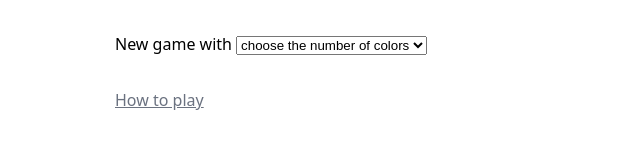
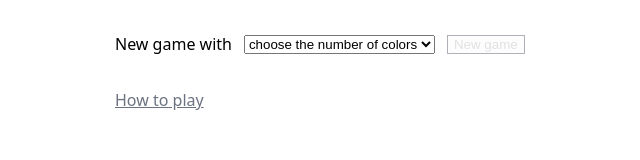
Before and after one commit to diesys/mainmind, a SvelteKit app: page / in a window 1280 px wide. Shown: the top 160 px of the page, without its empty margins (285-925 px from the left). Built offline with nearby package versions, Linux system fonts and the light colour scheme.

Commit message:
feat: add new game

```diff
--- a/src/routes/+page.svelte
+++ b/src/routes/+page.svelte
@@ -9,7 +9,8 @@ const game = new Game();
 const colorCounts = [2, 3, 4, 5, 6, 7, 8, 9, 10];
 const slots = Array.from({ length: GUESS_LENGTH }, (_, i) => i);
 
-const canSubmit = $derived(game.started && !game.won && isCompleteGuess(game.currGuess));
+const gameInProgress = $derived(game.started && !game.won);
+const canSubmit = $derived(gameInProgress && isCompleteGuess(game.currGuess));
 const canStartNewGame = $derived(!game.started || game.won);
 
 function resetSelectOnWin(startable: boolean): Attachment<HTMLSelectElement> {
@@ -40,6 +41,14 @@ function onColorCountChange(event: Event): void {
         <option value={n}>{n} colors</option>
       {/each}
     </select>
+    <button
+      type="button"
+      class="new-game"
+      disabled={!gameInProgress}
+      onclick={() => game.start(0)}
+    >
+      New game
+    </button>
   </section>
 
   {#if game.started}
@@ -166,6 +175,12 @@ function onColorCountChange(event: Event): void {
     line-height: 1.5;
   }
 
+  .setup {
+    display: flex;
+    align-items: center;
+    gap: 0.75rem;
+  }
+
   .dot {
     width: 1.75rem;
     height: 1.75rem;
@@ -209,6 +224,15 @@ function onColorCountChange(event: Event): void {
   }
 
   .submit:disabled {
+    opacity: 0.4;
+    cursor: not-allowed;
+  }
+
+  .new-game {
+    border: 1px solid #374151;
+  }
+
+  .new-game:disabled {
     opacity: 0.4;
     cursor: not-allowed;
   }
```
